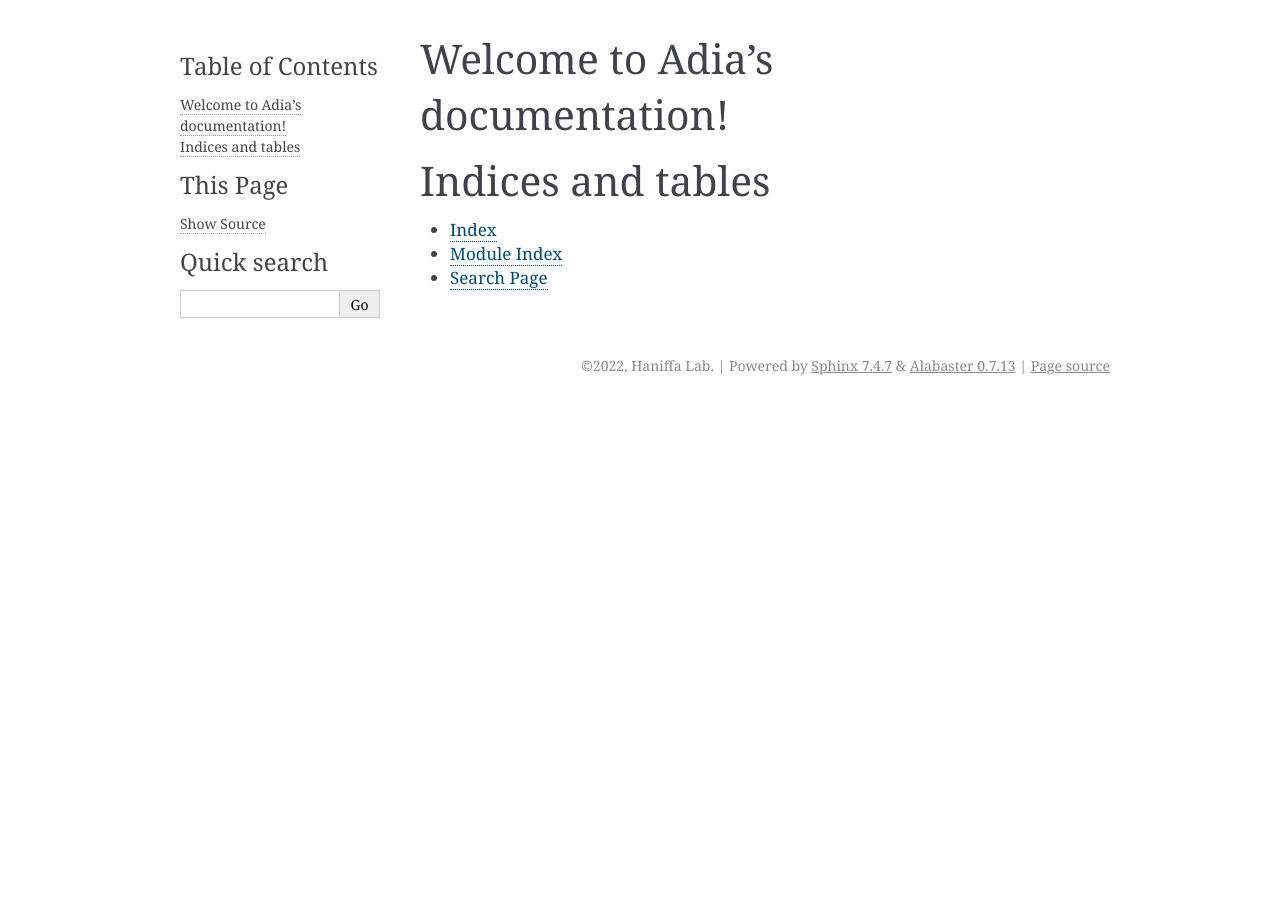
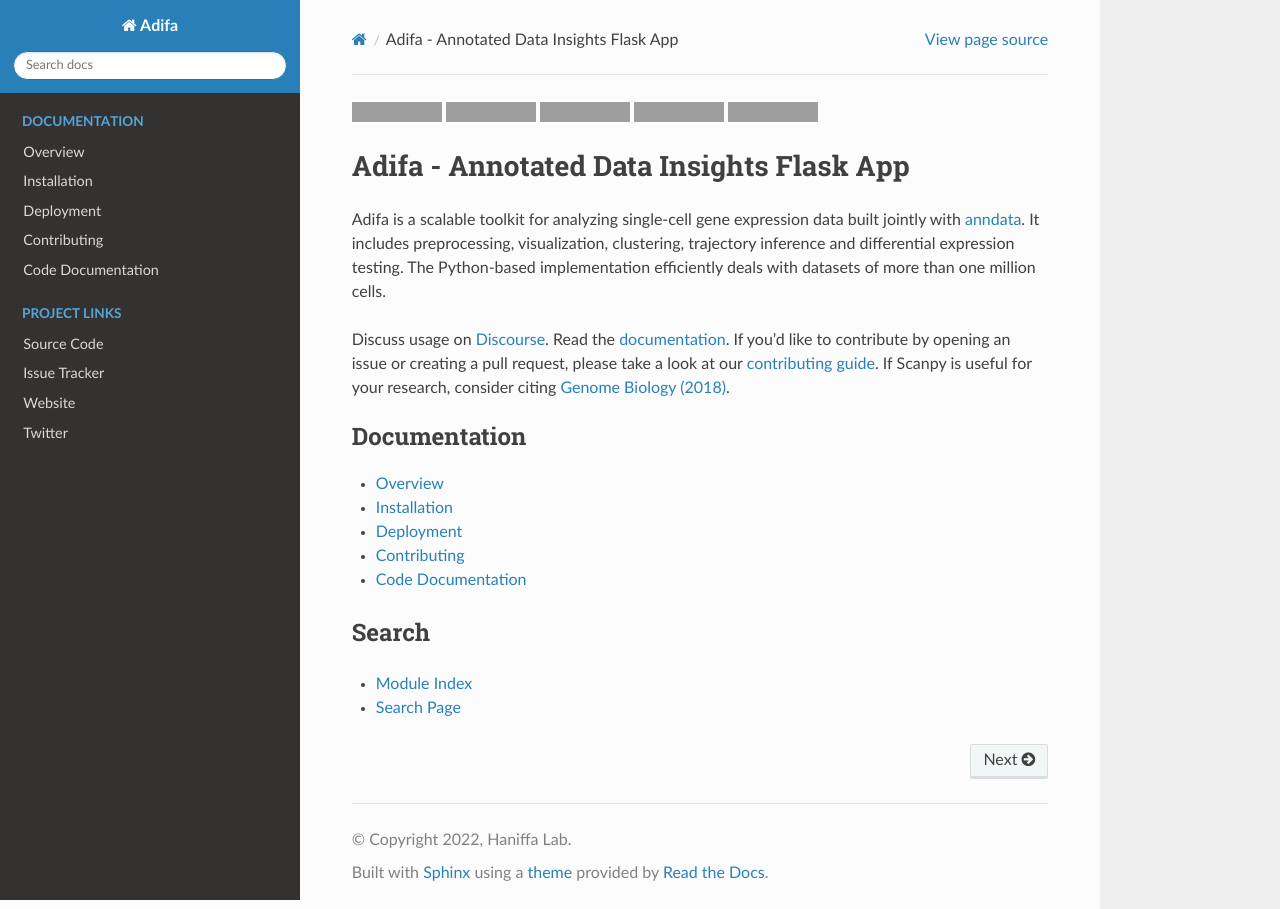
Before and after one commit to haniffalab/sci-adifa, a Sphinx documentation site: the page built from sphinx/index.rst, in a window 1280 px wide. Built offline with Sphinx 7.4.7 and the Read the Docs theme 2.0.0, drawn with Linux system fonts in a browser that asks for light colours; grey boxes are pictures that could not be loaded.

Commit message:
build basic sphinx structure

```diff
--- a/sphinx/conf.py
+++ b/sphinx/conf.py
@@ -17,7 +17,7 @@ sys.path.insert(0, os.path.abspath('../adia'))
 
 # -- Project information -----------------------------------------------------
 
-project = 'Adia'
+project = 'Adifa'
 copyright = '2022, Haniffa Lab'
 author = 'Haniffa Lab'
 
@@ -48,7 +48,7 @@ exclude_patterns = ['_build', 'Thumbs.db', '.DS_Store']
 # The theme to use for HTML and HTML Help pages.  See the documentation for
 # a list of builtin themes.
 #
-html_theme = 'alabaster'
+html_theme = 'sphinx_rtd_theme'
 
 # Add any paths that contain custom static files (such as style sheets) here,
 # relative to this directory. They are copied after the builtin static files,
--- /dev/null
+++ b/sphinx/contributing.rst
@@ -0,0 +1,2 @@
+Contributing
+============
--- /dev/null
+++ b/sphinx/deployment.rst
@@ -0,0 +1,2 @@
+Deployment
+==========
--- a/sphinx/index.rst
+++ b/sphinx/index.rst
@@ -1,21 +1,60 @@
-.. Adia documentation master file, created by
-   sphinx-quickstart on Wed Jan  5 15:10:44 2022.
-   You can adapt this file completely to your liking, but it should at least
-   contain the root `toctree` directive.
+|Tests| |Sphinx| |Coverage| |Python| |Docs|
 
-Welcome to Adia's documentation!
-================================
+.. |Tests| image:: https://github.com/haniffalab/adia/actions/workflows/test-coverage.yml/badge.svg
+   :target: https://github.com/haniffalab/adia/actions/workflows/test-coverage.yml
+.. |Sphinx| image:: https://github.com/haniffalab/adia/actions/workflows/sphinx-build.yml/badge.svg
+   :target: https://github.com/haniffalab/adia/actions/workflows/sphinx-build.yml
+.. |Coverage| image:: https://codecov.io/gh/haniffalab/adia/branch/main/graph/badge.svg?token=SM1J6FVZ5C
+   :target: https://codecov.io/gh/haniffalab/adia
+.. |Python| image:: https://img.shields.io/badge/python-3.8-blue
+   :target: https://python.org
+.. |Docs| image:: https://img.shields.io/badge/docs-online-blue
+   :target: http://haniffalab.github.io/adia
+
+
+Adifa - Annotated Data Insights Flask App
+=========================================
+
+Adifa is a scalable toolkit for analyzing single-cell gene expression data
+built jointly with `anndata <https://anndata.readthedocs.io>`__.  It includes
+preprocessing, visualization, clustering, trajectory inference and differential
+expression testing.  The Python-based implementation efficiently deals with
+datasets of more than one million cells.
+
+Discuss usage on Discourse_. Read the documentation_.
+If you'd like to contribute by opening an issue or creating a pull request,
+please take a look at our `contributing guide`_.
+If Scanpy is useful for your research, consider citing `Genome Biology (2018)`_.
+
+.. _Discourse: https://scanpy.discourse.group/
+.. _documentation: https://scanpy.readthedocs.io
+.. _contributing guide: CONTRIBUTING.md
+.. _Genome Biology (2018): https://doi.org/10.1186/s13059-017-1382-0
 
 .. toctree::
    :maxdepth: 2
-   :caption: Contents:
+   :caption: Documentation
+   :glob:
+
+   overview
+   installation
+   deployment
+   contributing
    code
 
 
+Search
+------
 
-Indices and tables
-==================
-
-* :ref:`genindex`
 * :ref:`modindex`
 * :ref:`search`
+
+.. toctree::
+   :maxdepth: 2
+   :hidden:
+   :caption: Project Links
+
+   Source Code <http://LINK.com>
+   Issue Tracker <http://LINK.com>
+   Website <http://LINK.com>
+   Twitter <http://LINK.com>
--- /dev/null
+++ b/sphinx/installation.rst
@@ -0,0 +1,2 @@
+Installation
+============
--- /dev/null
+++ b/sphinx/overview.rst
@@ -0,0 +1,2 @@
+Overview
+========
```
